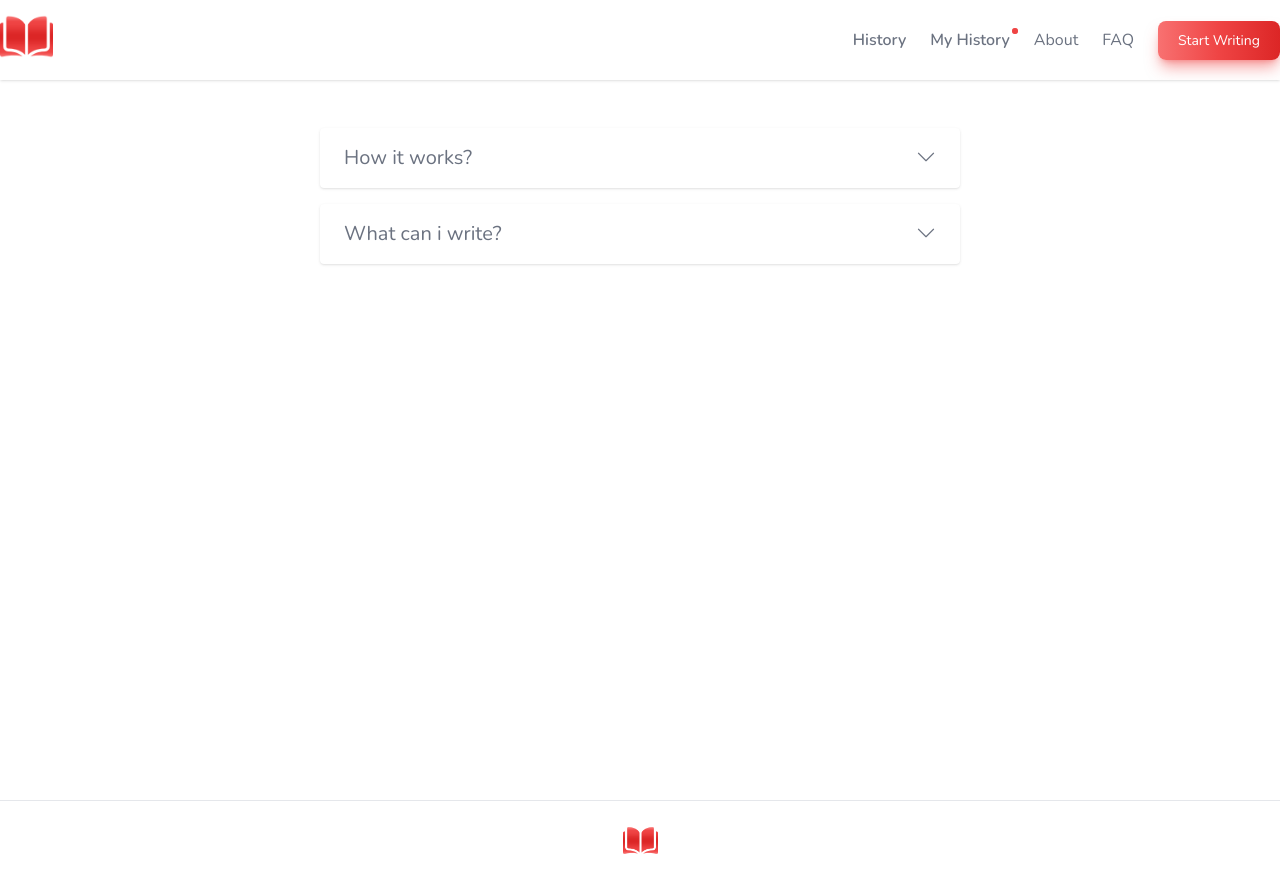
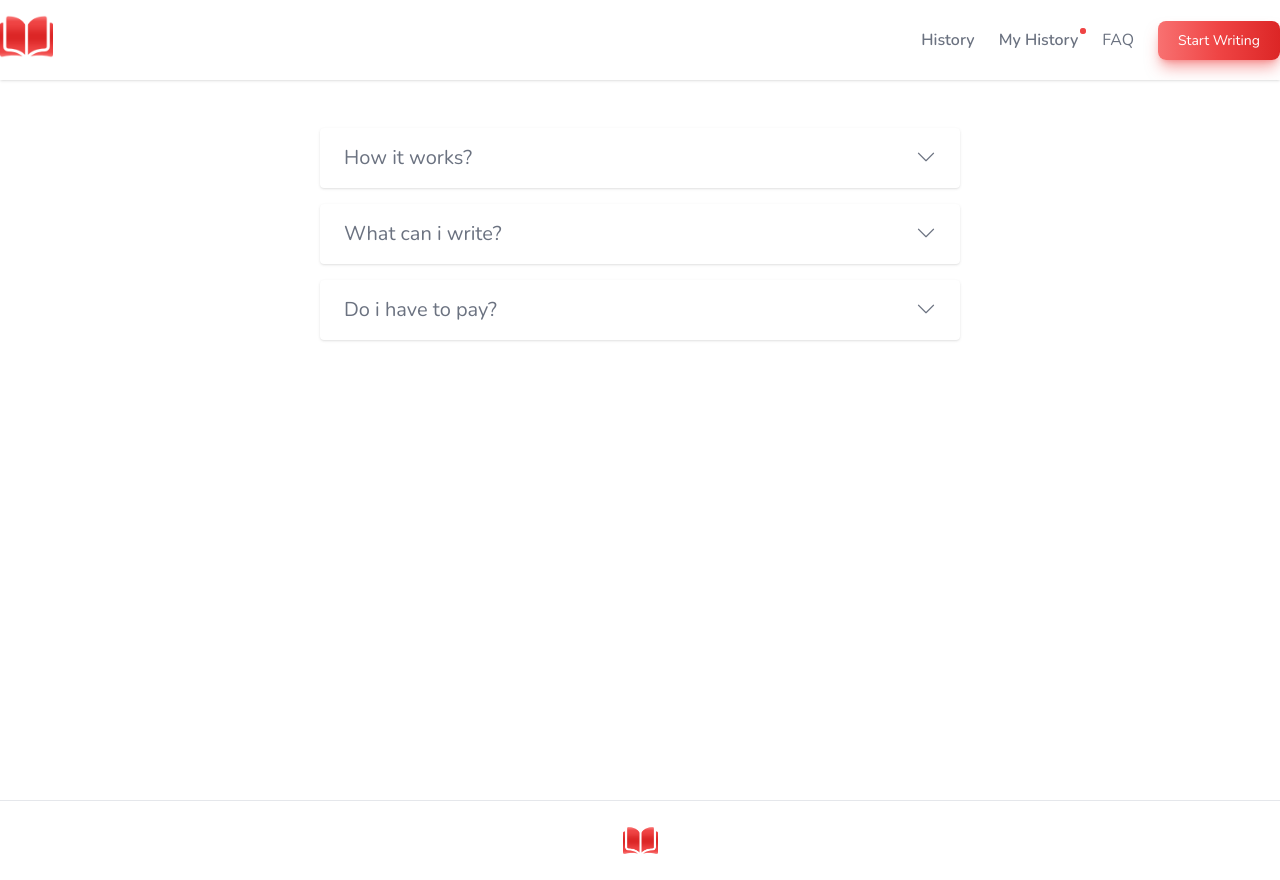
Before and after one commit to dogukanakkaya/permahistory, a Next.js app: page /faq in a window 1280 px wide. Built offline with nearby package versions, Linux system fonts and the light colour scheme.

Commit message:
feat: remove about page, add one more faq

```diff
--- a/components/header.tsx
+++ b/components/header.tsx
@@ -27,7 +27,6 @@ function Header() {
                                     </a>
                                 </Link>
                             </li>
-                            <li><Link href="/about"><a className="nav-item">About</a></Link></li>
                             <li><Link href="/faq"><a className="nav-item">FAQ</a></Link></li>
                             <li><Link href="/write"><a className='className="font-semibold text-white bg-gradient-to-r from-red-400 via-red-500 to-red-600 hover:bg-gradient-to-br focus:outline-none shadow-lg shadow-red-500/50 dark:shadow-lg dark:shadow-red-800/80 rounded-lg text-sm px-5 py-2.5'>Start Writing</a></Link></li>
                         </ul>
--- a/pages/about.tsx
+++ /dev/null
@@ -1,7 +0,0 @@
-function About() {
-    return (
-        <div>About</div>
-    )
-}
-
-export default About
--- a/pages/faq.tsx
+++ b/pages/faq.tsx
@@ -11,6 +11,11 @@ const faq = [
         id: '2',
         title: 'What can i write?',
         content: 'You can write everything, notes, diaries, future thoughts etc.'
+    },
+    {
+        id: '3',
+        title: 'Do i have to pay?',
+        content: 'Not to Permahistory. Nevertheless you have to pay some transaction fees with **AR coin** depends on what you write.'
     }
 ];
 
--- a/pages/index.tsx
+++ b/pages/index.tsx
@@ -23,7 +23,7 @@ const Home: NextPage = () => {
             </p>
           </div>
           <div>
-            <Link href="/about"><a className="font-semibold text-white bg-gradient-to-r from-red-400 via-red-500 to-red-600 hover:bg-gradient-to-br focus:outline-none shadow-lg shadow-red-500/50 dark:shadow-lg dark:shadow-red-800/80 rounded-lg text-sm px-5 py-2.5 mr-4">Learn Permahistory</a></Link>
+            <Link href="/faq"><a className="font-semibold text-white bg-gradient-to-r from-red-400 via-red-500 to-red-600 hover:bg-gradient-to-br focus:outline-none shadow-lg shadow-red-500/50 dark:shadow-lg dark:shadow-red-800/80 rounded-lg text-sm px-5 py-2.5 mr-4">Learn Permahistory</a></Link>
             <a href="https://www.arweave.org/" title="Arweave" target="_blank" rel="noreferrer" className="text-gray-900 bg-white hover:bg-gray-100 border border-gray-200 focus:outline-none font-medium rounded-lg text-sm px-5 py-2.5 inline-flex items-center dark:focus:ring-gray-600 dark:bg-gray-800 dark:border-gray-700 dark:text-white dark:hover:bg-gray-700">
               Learn Arweave
             </a>
```
